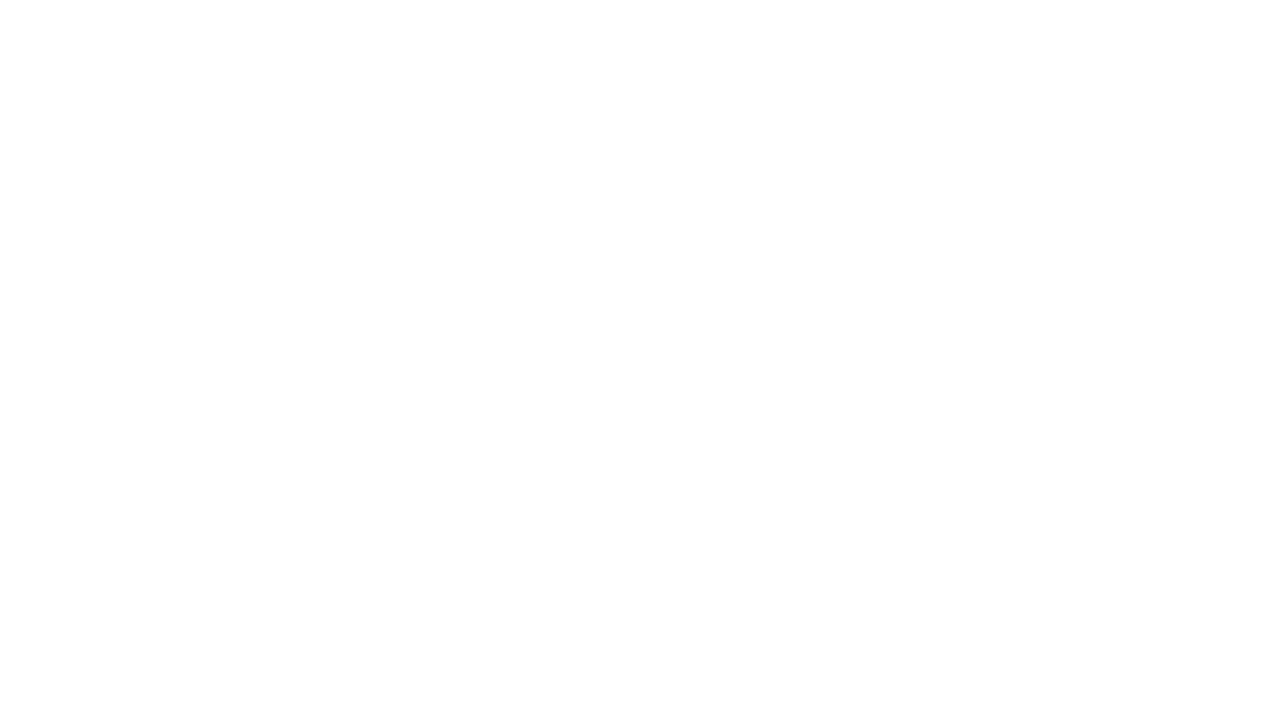
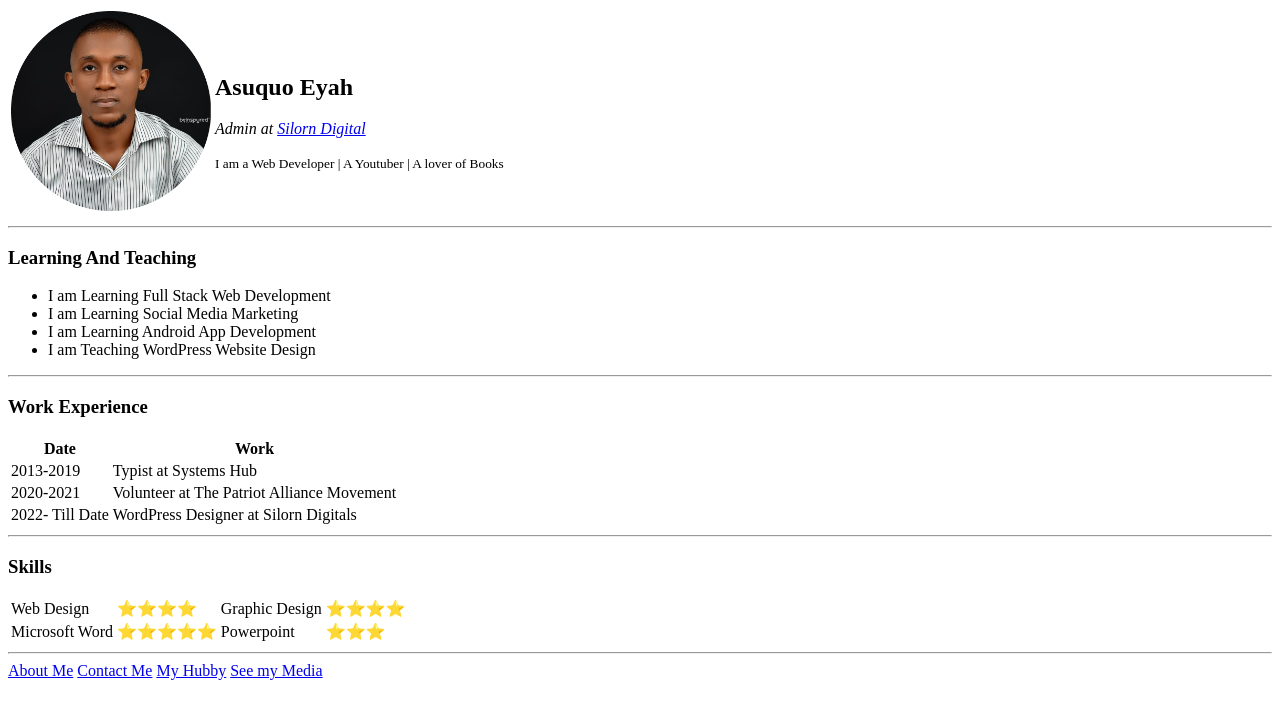
Before and after one commit to eyahAsuquo/Final_HTML_Assignment, a plain HTML site: page index.html in a window 1280 px wide. Drawn offline with Linux system fonts and the light colour scheme.

Commit message:
Update index.html

```diff
--- a/index.html
+++ b/index.html
@@ -4,6 +4,99 @@
     <meta charset="UTF-8">
     <meta http-equiv="X-UA-Compatible" content="IE=edge">
     <meta name="viewport" content="width=device-width, initial-scale=1.0">
-    <meta http-equiv="refresh" content="0; url="https://github.com/eyahAsuquo/Final_HTML_Assignment/blob/main/Final%20HTML%20Project/index.html">
     <title>Final HTML Project</title>
 </head>
+<body>
+    <header>
+        <table>
+            <tr>
+                <td>
+                    <img src="/Final HTML Project/img/my img-modified.png" alt="myImage" width="200">
+                </td>
+                <td>
+                    <h2>Asuquo Eyah</h2>
+                    <p><i>Admin at <a href="https://www.youtube.com/@silorndigitals" target="_blank">Silorn Digital</a></i></p>
+                    <small>I am a Web Developer | A Youtuber | A lover of Books</small>
+                </td>
+            </tr>
+        </table>
+
+    </header>
+
+    <hr>
+
+    <section>
+        <h3>Learning And Teaching</h3>
+        <ul>
+            <li>I am Learning Full Stack Web Development</li>
+            <li>I am Learning Social Media Marketing</li>
+            <li>I am Learning Android App Development</li>
+            <li>I am Teaching WordPress Website Design</li>
+        </ul>
+
+    <hr>
+        <h3>Work Experience</h3>
+        <table>
+            <th>Date</th>
+            <th>Work</th>
+
+            <tr>
+                <td>
+                    2013-2019
+                </td>
+                <td>
+                    Typist at Systems Hub
+                </td>
+            </tr>
+
+            <tr>
+                <td>
+                    2020-2021
+                </td>
+
+                <td>
+                    Volunteer at The Patriot Alliance Movement
+                </td>
+            </tr>
+
+            <tr>
+                <td>
+                    2022- Till Date
+                </td>
+
+                <td>
+                    WordPress Designer at Silorn Digitals
+                </td>
+            </tr>
+        </table>
+
+        <hr>
+
+        <h3>Skills</h3>
+        <table>
+            <tr>
+                <td>Web Design</td>
+                <td>⭐⭐⭐⭐</td>
+
+                <td>Graphic Design</td>
+                <td>⭐⭐⭐⭐</td>
+            </tr>
+
+            <tr>
+                <td>Microsoft Word</td>
+                <td>⭐⭐⭐⭐⭐</td>
+
+                <td>Powerpoint</td>
+                <td>⭐⭐⭐</td>
+            </tr>
+        </table>
+    </section>
+
+    <hr>
+
+    <a href="pages/about/about.html">About Me</a>
+    <a href="pages/contact/contact.html">Contact Me</a>
+    <a href="pages/hobby/hobby.html">My Hubby</a>
+    <a href="pages/media/media.html">See my Media</a>
+</body>
+</html>
```
